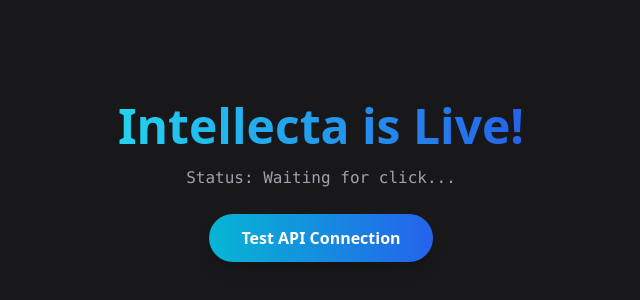
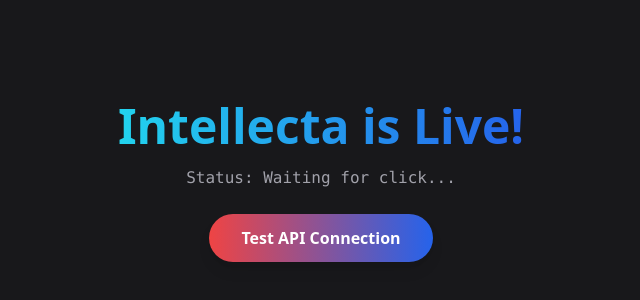
Before and after one commit to Hasan-Butt/Intellecta, a React (Create React App) app in the folder intellecta-frontend/: page / in a window 1280 px wide. Shown: the part 218-518 px from the top of the page, without its empty margins (319-959 px from the left). Built offline with nearby package versions, Linux system fonts and the light colour scheme.

Commit message:
Testing git push

```diff
--- a/intellecta-frontend/src/components/ApiButton.jsx
+++ b/intellecta-frontend/src/components/ApiButton.jsx
@@ -1,11 +1,11 @@
-import React from 'react';
+import React from "react";
 
 // This is a "Dumb" component. It just takes an 'onClick' and 'label' as Props.
 function ApiButton({ onClick, label }) {
   return (
     <button
       onClick={onClick}
-      className="mt-6 px-8 py-3 bg-gradient-to-r from-cyan-500 to-blue-600 text-white rounded-full font-bold shadow-lg hover:scale-105 transition-transform active:scale-95"
+      className="mt-6 px-8 py-3 bg-gradient-to-r from-red-500 to-blue-600 text-white rounded-full font-bold shadow-lg hover:scale-105 transition-transform active:scale-95"
     >
       {label}
     </button>
```
